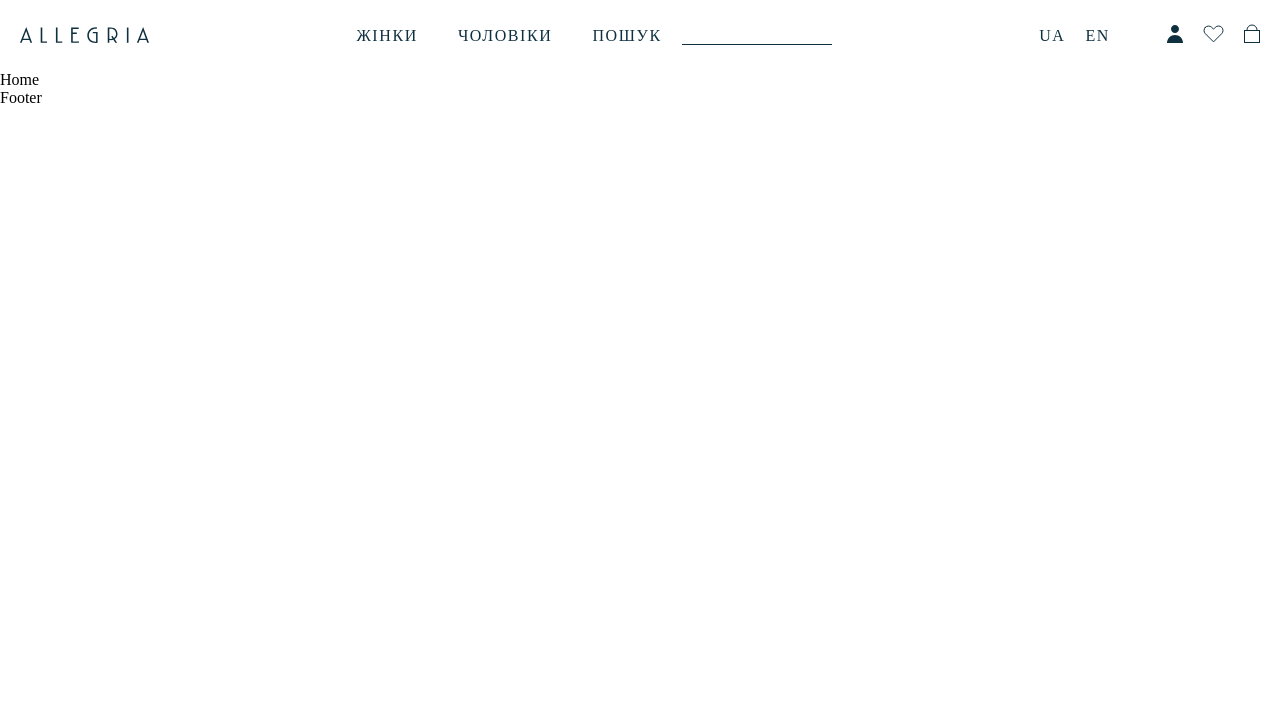
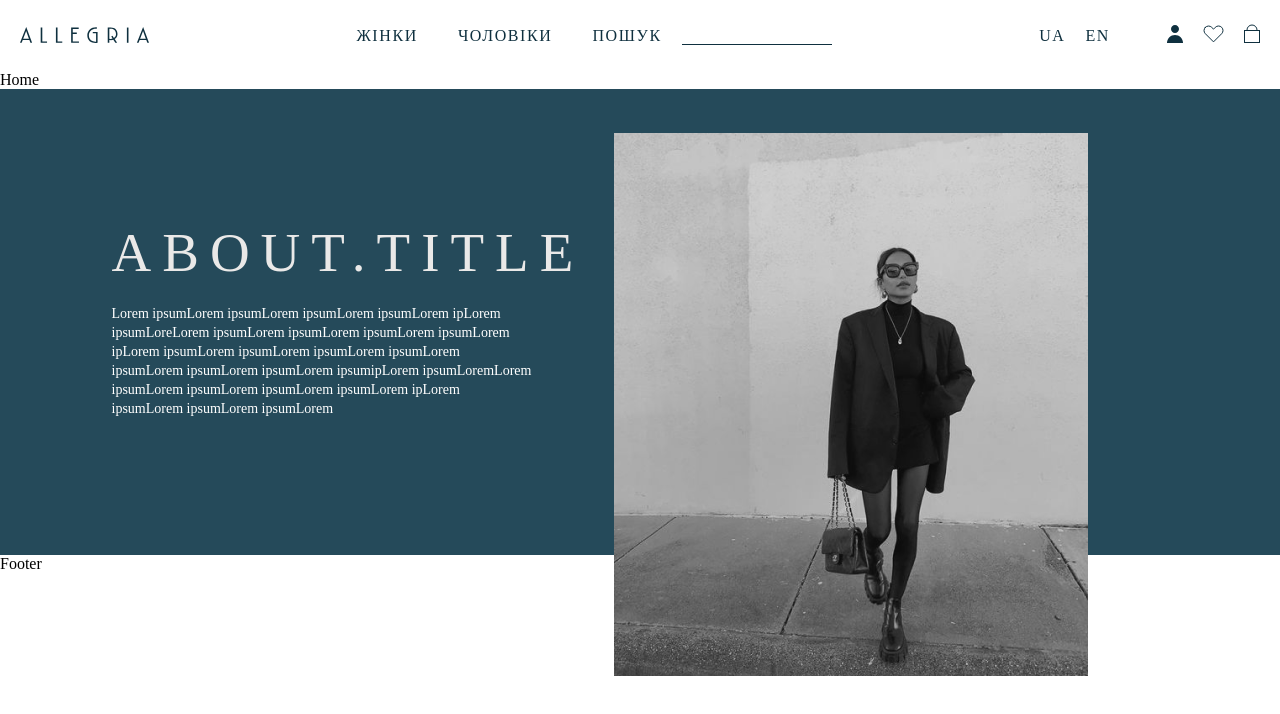
Before and after one commit to OrestShylan/project_1, a React (Create React App) app: page / in a window 1280 px wide. Shown: the top 714 px of the page. Built offline with nearby package versions, Linux system fonts and the light colour scheme.

Commit message:
add section About

```diff
--- a/package.json
+++ b/package.json
@@ -9,6 +9,7 @@
     "@testing-library/user-event": "^13.5.0",
     "react": "^18.1.0",
     "react-dom": "^18.1.0",
+    "react-i18next": "^13.5.0",
     "react-scripts": "5.0.1",
     "sass": "^1.69.5",
     "web-vitals": "^2.1.3"
--- a/src/App.jsx
+++ b/src/App.jsx
@@ -2,6 +2,7 @@ import Footer from 'Layout/Footer/Footer';
 import Header from 'Layout/Header/Header';
 import Home from 'pages/Home/Home';
 import './scss/style.scss'
+import About from 'pages/Home/About';
 
 export const App = () => {
   return (
@@ -9,6 +10,7 @@ export const App = () => {
       <Header />
       <main>
         <Home />
+        <About />
       </main>
       <Footer />
     </>
--- /dev/null
+++ b/src/pages/Home/About.jsx
@@ -0,0 +1,28 @@
+import React from 'react'
+import aboutImg from '../../assets/about/image 25.png'
+import {useTranslation} from 'react-i18next'
+
+export default function About() {
+
+    const { t } = useTranslation();
+  return (
+    <section className="about">
+      <div className="container-small">
+        <div className="about__content">
+          <div className="about__info">
+            <h2 className="about__title">{t('about.title')}</h2>
+            <p className="about__desc">
+              Lorem ipsumLorem ipsumLorem ipsumLorem ipsumLorem ipLorem
+              ipsumLoreLorem ipsumLorem ipsumLorem ipsumLorem ipsumLorem ipLorem
+              ipsumLorem ipsumLorem ipsumLorem ipsumLorem ipsumLorem ipsumLorem
+              ipsumLorem ipsumipLorem ipsumLoremLorem ipsumLorem ipsumLorem
+              ipsumLorem ipsumLorem ipLorem ipsumLorem ipsumLorem ipsumLorem
+            </p>
+          </div>
+
+          <img src={aboutImg} alt="" className="about__right-img" />
+        </div>
+      </div>
+    </section>
+  );
+}
--- /dev/null
+++ b/src/scss/about.scss
@@ -0,0 +1,27 @@
+.about {
+  background: #254A5A;
+  padding: 132px 0 137px;
+  color: #EAE9E8;
+  position: relative;
+  &__info {
+    width: 40%;
+  }
+  &__title {
+    font-weight: 400;
+    font-size: 55px;
+    letter-spacing: 0.2em;
+    text-transform: uppercase;
+    margin-bottom: 20px;
+  }
+  &__desc {
+    font-weight: 400;
+    font-size: 14px;
+    line-height: 19px;
+    color: #FFFFFF;
+  }
+  &__right-img {
+    position: absolute;
+    top: 44px;
+    right: 192px;
+  }
+}
--- a/src/scss/style.scss
+++ b/src/scss/style.scss
@@ -23,3 +23,4 @@
 }
 
 @import "header";
+@import "about";
```
Also changed, not shown: src/assets/about/image 25.png (added), 1 other file (tests, documents, lock files or other folders).
